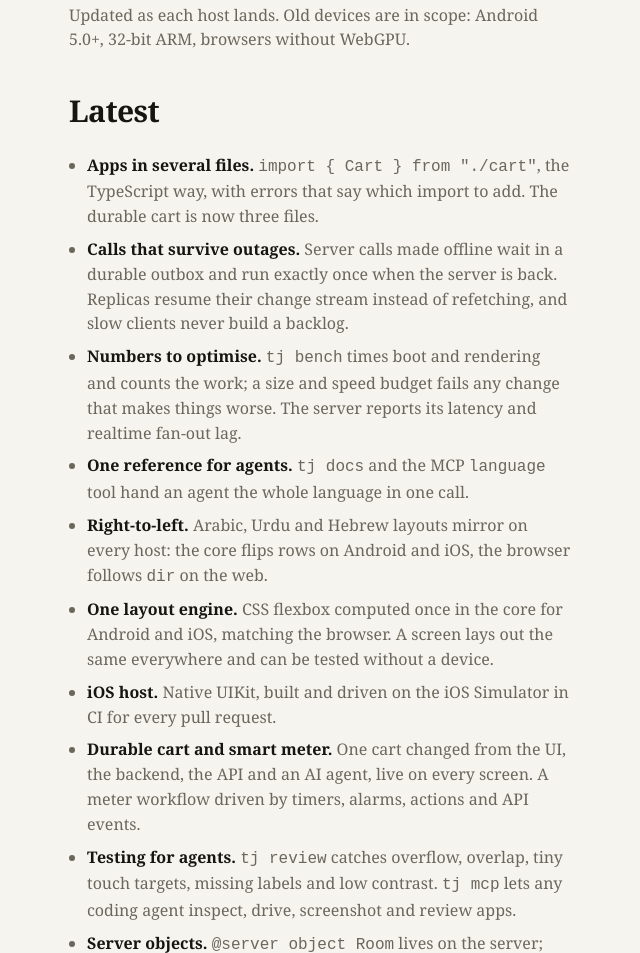
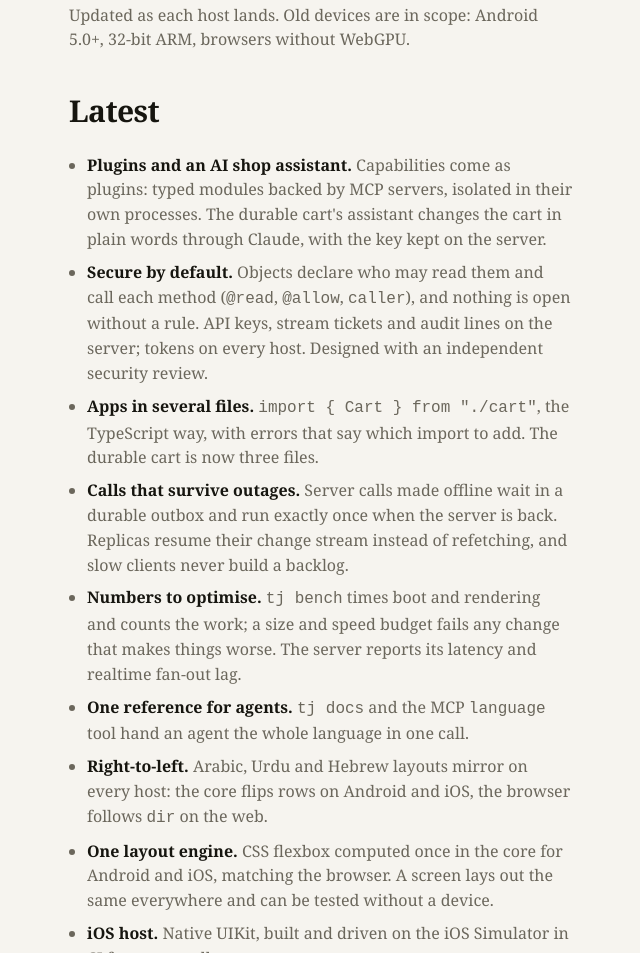
Before and after one commit to mindmakr/tinyjump, a plain HTML site: page site/index.html in a window 1280 px wide. Shown: the part 1200-2153 px from the top of the page, without its empty margins (51-691 px from the left). Drawn offline with Linux system fonts and the light colour scheme.

Commit message:
Site: access control and plugins

```diff
--- a/site/index.html
+++ b/site/index.html
@@ -107,6 +107,8 @@
         <p class="note">Updated as each host lands. Old devices are in scope: Android 5.0+, 32-bit ARM, browsers without WebGPU.</p>
         <h2 style="margin-top:36px">Latest</h2>
         <ul class="log">
+          <li><b>Plugins and an AI shop assistant.</b> Capabilities come as plugins: typed modules backed by MCP servers, isolated in their own processes. The durable cart's assistant changes the cart in plain words through Claude, with the key kept on the server.</li>
+          <li><b>Secure by default.</b> Objects declare who may read them and call each method (<code>@read</code>, <code>@allow</code>, <code>caller</code>), and nothing is open without a rule. API keys, stream tickets and audit lines on the server; tokens on every host. Designed with an independent security review.</li>
           <li><b>Apps in several files.</b> <code>import { Cart } from "./cart"</code>, the TypeScript way, with errors that say which import to add. The durable cart is now three files.</li>
           <li><b>Calls that survive outages.</b> Server calls made offline wait in a durable outbox and run exactly once when the server is back. Replicas resume their change stream instead of refetching, and slow clients never build a backlog.</li>
           <li><b>Numbers to optimise.</b> <code>tj bench</code> times boot and rendering and counts the work; a size and speed budget fails any change that makes things worse. The server reports its latency and realtime fan-out lag.</li>
```
